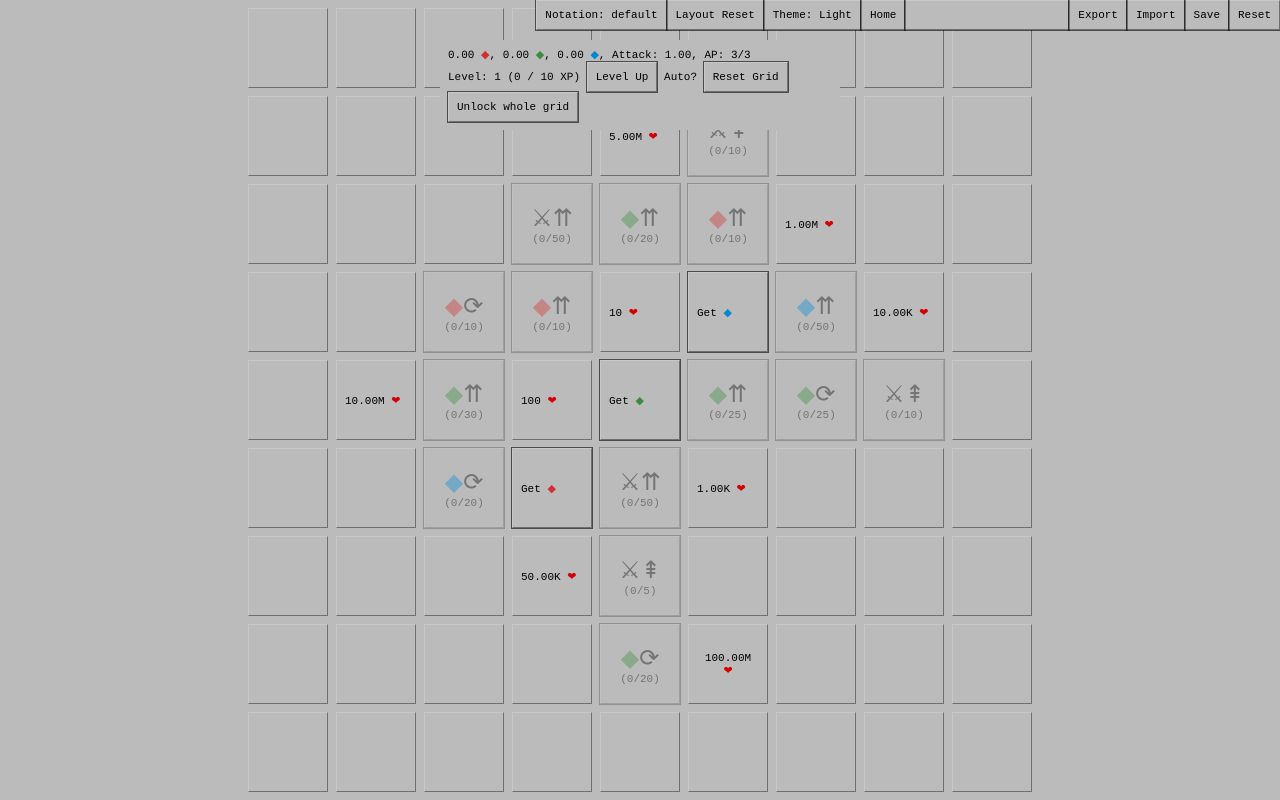
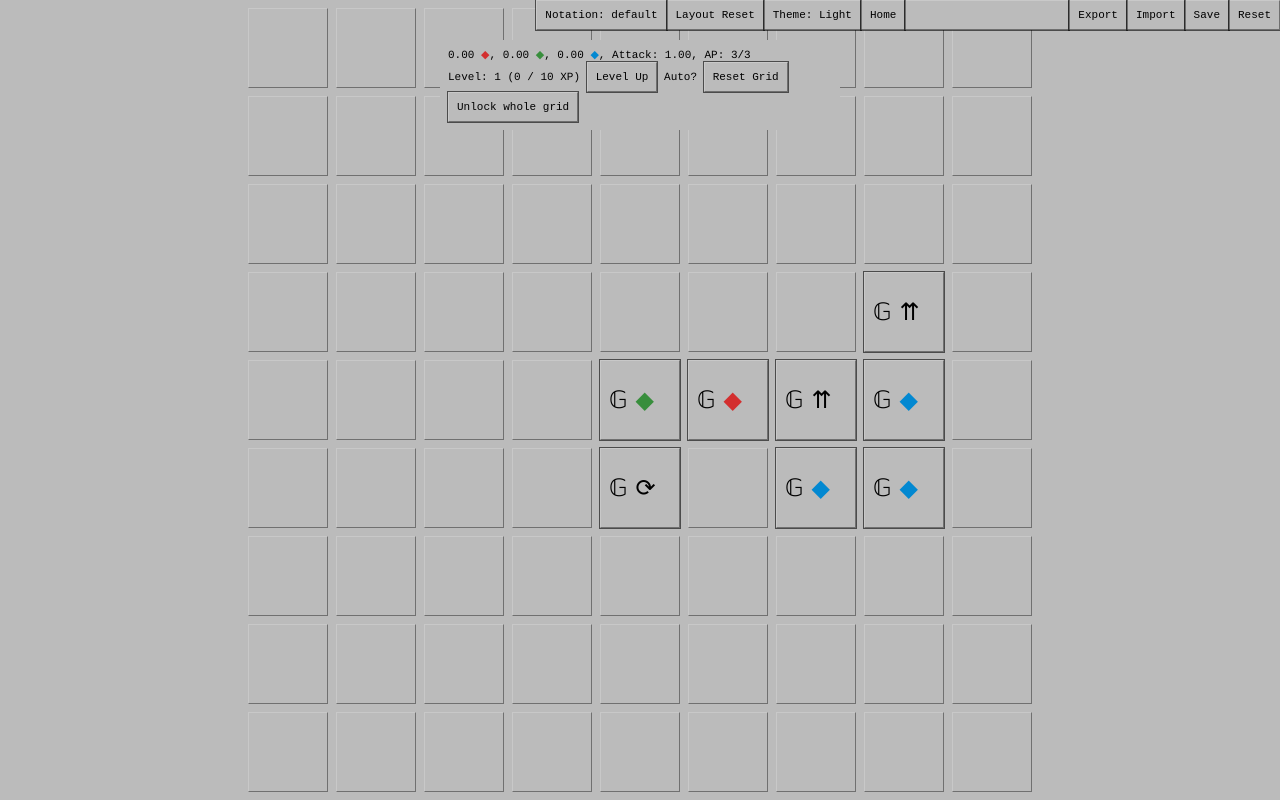
Before and after one commit to JackOE3/cogito-cosmos, a SvelteKit app: page /grid in a window 1280 px wide. Both pictures are taken after a click on the button "Unlock whole grid". Built offline with nearby package versions, Linux system fonts and the light colour scheme.

Commit message:
added derived generators which can boost other generators

```diff
--- a/src/lib/gamelogic/utils.ts
+++ b/src/lib/gamelogic/utils.ts
@@ -75,6 +75,10 @@ export const baseLog = (base: number, x: number): number => {
 
 export function checkBoolForNum(bool: boolean, num: number, or = 1): number {
     return bool ? num : or
+}
+
+export function randInt(max: number): number {
+    return Math.floor(Math.random() * (max + 1))
 }
 
 export function getOffset(el: HTMLElement): { left: number; top: number } {
--- a/src/lib/store/primitive/misc.svelte.ts
+++ b/src/lib/store/primitive/misc.svelte.ts
@@ -38,12 +38,46 @@ export interface CombatI extends ContentI {
     defeated: boolean
 }
 
+export type Multiplier = {
+    id: string
+    value: number
+}
+export type ResourceMetric = {
+    base: number
+    current: number
+    multipliers: Multiplier[]
+    resource: GeneratorResource
+}
+
 export interface GeneratorI extends ContentI {
-    type: 'generator'
-    resource: GeneratorResource
+    readonly type: 'generator'
+    gain: ResourceMetric
+    cost?: ResourceMetric
+    readonly baseDurationMillis: number
+    speed: {
+        base: number
+        current: number
+        multipliers: Multiplier[]
+    }
     active: boolean
     progress: number
-    efficiency: number // starts at 100%, will go down asymptotically to 0%
+}
+
+export type DerivativeEffect = 'boostGeneratorGain' | 'boostGeneratorSpeed'
+export type Stencil = 'adjacent' | '3x3'
+export interface GeneratorDerivativeI extends ContentI {
+    readonly type: 'generatorDerivative'
+    id: string
+    effect: DerivativeEffect
+    stencil: Stencil
+    cost?: ResourceMetric
+    level: number
+    boost: number
+    currentExp: number
+    requiredExp: number
+    expPerSec: number
+    active: boolean
+    progress: number
 }
 
 export type UpgradeType = 'addAttack' | 'multAttack' | 'addGeneratorGain' | 'addGeneratorSpeed'
@@ -81,7 +115,7 @@ export interface MultAttackUpgrade extends UpgradeBaseI {
 
 export type UpgradeI = GeneratorGainUpgrade | GeneratorSpeedUpgrade | AddAttackUpgrade | MultAttackUpgrade
 
-export type CellContent = EmptyI | LockedI | CombatI | GeneratorI | UpgradeI
+export type CellContent = EmptyI | LockedI | CombatI | GeneratorI | GeneratorDerivativeI | UpgradeI
 
 export type Location = {
     row: number
--- a/src/routes/grid/+page.svelte
+++ b/src/routes/grid/+page.svelte
@@ -1,7 +1,7 @@
 <script lang="ts">
     import ProgBar from '$lib/components/misc/ProgBar.svelte'
     import { tooltip } from '$lib/components/tooltips/tooltip.svelte'
-    import { colors, formatNumber, formatWhole, square, uuidv4 } from '$lib/gamelogic/utils'
+    import { colors, formatNumber, formatWhole, randInt, square, uuidv4 } from '$lib/gamelogic/utils'
     import {
         derivedGrid,
         fastFowardFactor,
@@ -15,9 +15,14 @@
         type Cell,
         type CellContent,
         type CombatI,
+        type DerivativeEffect,
+        type GeneratorDerivativeI,
         type GeneratorI,
         type GeneratorResource,
         type LockedI,
+        type Multiplier,
+        type ResourceMetric,
+        type Stencil,
         type UpgradeI
     } from '$lib/store'
     import { cubicOut, quartOut } from 'svelte/easing'
@@ -25,6 +30,11 @@
     import { Tween } from 'svelte/motion'
     import UpgradeCellComponent from '$lib/components/UpgradeCell.svelte'
     import { movable } from '$lib/gamelogic/movable.svelte'
+
+    const unicodeChars = {
+        upwardsPairedArrows: '&#8648;',
+        clockwiseGappedCircleArrow: '&#10227;'
+    }
 
     const center = Math.floor(N_ROWS / 2)
 
@@ -104,6 +114,7 @@
     }
 
     function populateCells(): void {
+        console.log('populating')
         for (let i = 0; i < N_ROWS; i++) {
             for (let j = 0; j < N_COLS; j++) {
                 gridCell.value[i][j] = {
@@ -119,7 +130,11 @@
         setStartingCell()
     }
 
-    if (typeof gridCell.value[center][center] === 'undefined') populateCells()
+    //if (typeof gridCell.value[center][center] === 'undefined') populateCells()
+
+    if (gridCell.value.flat().some(cell => typeof cell === 'undefined')) {
+        populateCells()
+    }
 
     // This is needed because you cant save a Tween object to localStorage
     gridCell.value.flat().forEach(cell => {
@@ -198,13 +213,61 @@
             defeated: false
         }
     }
-    function makeGenerator(resource: GeneratorResource): GeneratorI {
+    function makeGenerator(
+        duration: number,
+        gain: {
+            amount: number
+            resource: GeneratorResource
+        },
+        cost?: {
+            amount: number
+            resource: GeneratorResource
+        }
+    ): GeneratorI {
+        let costGen: ResourceMetric | undefined = undefined
+        if (cost) costGen = { base: cost.amount, current: cost.amount, multipliers: [], resource: cost.resource }
         return {
             type: 'generator',
-            resource,
+            gain: { base: gain.amount, current: gain.amount, multipliers: [], resource: gain.resource },
+            cost: costGen,
+            baseDurationMillis: duration,
+            speed: {
+                base: 1,
+                current: 1,
+                multipliers: []
+            },
             active: false,
-            progress: 0,
-            efficiency: 1
+            progress: 0
+        }
+    }
+
+    function getAffectedCells(rowIdx: number, colIdx: number, stencil: Stencil): CellContent[] {
+        switch (stencil) {
+            case 'adjacent':
+                return [
+                    gridCell.value[rowIdx][colIdx - 1].content,
+                    gridCell.value[rowIdx][colIdx + 1].content,
+                    gridCell.value[rowIdx - 1][colIdx].content,
+                    gridCell.value[rowIdx + 1][colIdx].content
+                ]
+            default:
+                return []
+        }
+    }
+
+    function makeGeneratorDerivative(row: number, col: number, stencil: Stencil, effect: DerivativeEffect, boost: number): GeneratorDerivativeI {
+        return {
+            type: 'generatorDerivative',
+            id: uuidv4(),
+            effect,
+            stencil,
+            currentExp: 0,
+            requiredExp: 1,
+            expPerSec: 1,
+            level: 0,
+            boost,
+            active: false,
+            progress: 0
         }
     }
     function makeAddAttackUpgrade(addAttack: number, cost: number, resource: GeneratorResource, maxBuy?: number): UpgradeI {
@@ -292,6 +355,41 @@
         }
     }
 
+    const getTotalMult = (mults: Multiplier[]) => mults.reduce((acc, mult) => mult.value * acc, 1)
+
+    function boostGeneratorGain(cell: CellContent, amount: number, id: string): void {
+        if (cell.type !== 'generator') return
+        // find the multiplier corresponding to the id from the cell which causes it
+        const mult = cell.gain.multipliers.find(mult => mult.id === id)
+        if (!mult) cell.gain.multipliers.push({ id, value: 1 + amount })
+        else mult.value += amount
+
+        // update the currently boosted value of the target
+        let gainMult = getTotalMult(cell.gain.multipliers)
+        cell.gain.current = cell.gain.base * gainMult
+    }
+    function boostGeneratorSpeed(cell: CellContent, amount: number, id: string): void {
+        if (cell.type !== 'generator') return
+        // find the multiplier corresponding to the id from the cell which causes it
+        const mult = cell.speed.multipliers.find(mult => mult.id === id)
+        if (!mult) cell.speed.multipliers.push({ id, value: 1 + amount })
+        else mult.value += amount
+
+        // update the currently boosted value of the target
+        let speedMult = getTotalMult(cell.speed.multipliers)
+        cell.speed.current = cell.speed.base * speedMult
+    }
+
+    const boostCallbacks: Record<DerivativeEffect, (cell: CellContent, amount: number, id: string) => void> = {
+        boostGeneratorGain,
+        boostGeneratorSpeed
+    }
+
+    function getDescForBoost(effect: DerivativeEffect, stencil: Stencil, boost: number): string {
+        const what = effect === 'boostGeneratorGain' ? 'gain' : effect === 'boostGeneratorSpeed' ? 'speed ' : ''
+        return `Boost the ${what} of ${stencil} basic generators <br> by ${formatWhole(boost * 100)}% per level.`
+    }
+
     /**
      * deterministic cell content for rapid prototyping
      */
@@ -302,39 +400,15 @@
             gridCellContent[center + row][center + col] = content
         }
 
-        atRelLocation(-3, 0, makeCombat(5e6))
-        atRelLocation(-3, 1, makeMultAttackUpgrade(1.5, 1e3, Resource.BLUE, 10))
+        atRelLocation(0, 0, makeGenerator(1000, { amount: 1, resource: 'green' }))
+        atRelLocation(0, 1, makeGenerator(1000, { amount: 1, resource: 'red' }, { amount: 2, resource: 'green' }))
+        atRelLocation(0, 2, makeGeneratorDerivative(0, 2, 'adjacent', 'boostGeneratorGain', 0.1))
+        atRelLocation(-1, 3, makeGeneratorDerivative(-1, 3, 'adjacent', 'boostGeneratorGain', 0.1))
+        atRelLocation(1, 0, makeGeneratorDerivative(1, 0, 'adjacent', 'boostGeneratorSpeed', 1))
 
-        atRelLocation(-2, -1, makeAddAttackUpgrade(1, 100, Resource.RED, 50))
-        atRelLocation(-2, 0, makeAddGeneratorGainUpgrade(Resource.GREEN, 1, 100, Resource.RED, 20))
-        atRelLocation(-2, 1, makeAddGeneratorGainUpgrade(Resource.RED, 1, 100, Resource.RED, 10))
-        atRelLocation(-2, 2, makeCombat(1e6))
-
-        atRelLocation(-1, -2, makeAddGeneratorSpeedUpgrade(Resource.RED, 1, 1e3, Resource.BLUE, 10))
-        atRelLocation(-1, -1, makeAddGeneratorGainUpgrade(Resource.RED, 1, 1e3, Resource.GREEN, 10))
-        atRelLocation(-1, 0, makeCombat(10))
-        atRelLocation(-1, 1, makeGenerator(Resource.BLUE))
-        atRelLocation(-1, 2, makeAddGeneratorGainUpgrade(Resource.BLUE, 1, 10, Resource.GREEN, 50))
-        atRelLocation(-1, 3, makeCombat(1e4))
-
-        atRelLocation(0, -3, makeCombat(1e7))
-        atRelLocation(0, -2, makeAddGeneratorGainUpgrade(Resource.GREEN, 1, 1e3, Resource.BLUE, 30))
-        atRelLocation(0, -1, makeCombat(100))
-        atRelLocation(0, 0, makeGenerator(Resource.GREEN))
-        atRelLocation(0, 1, makeAddGeneratorGainUpgrade(Resource.GREEN, 1, 5, Resource.GREEN, 25))
-        atRelLocation(0, 2, makeAddGeneratorSpeedUpgrade(Resource.GREEN, 1, 5, Resource.GREEN, 25))
-        atRelLocation(0, 3, makeMultAttackUpgrade(1.5, 1e3, Resource.GREEN, 10))
-
-        atRelLocation(1, -2, makeAddGeneratorSpeedUpgrade(Resource.BLUE, 1, 200, Resource.GREEN, 20))
-        atRelLocation(1, -1, makeGenerator(Resource.RED))
-        atRelLocation(1, 0, makeAddAttackUpgrade(1, 10, Resource.GREEN, 50))
-        atRelLocation(1, 1, makeCombat(1e3))
-
-        atRelLocation(2, -1, makeCombat(5e4))
-        atRelLocation(2, 0, makeMultAttackUpgrade(1.5, 25, Resource.RED, 5))
-
-        atRelLocation(3, 0, makeAddGeneratorSpeedUpgrade(Resource.GREEN, 1, 100, Resource.BLUE, 20))
-        atRelLocation(3, 1, makeCombat(1e8))
+        atRelLocation(0, 3, makeGenerator(1000, { amount: 1, resource: 'blue' }))
+        atRelLocation(1, 3, makeGenerator(1000, { amount: 1, resource: 'blue' }))
+        atRelLocation(1, 2, makeGenerator(1000, { amount: 1, resource: 'blue' }))
 
         return gridCellContent
     }
@@ -352,7 +426,35 @@
         // this will be quite complex and make or break good gameplay
         let content: CellContent
 
-        content = gridCellContentDeterministic[i][j]
+        /* if (i > 20 || j > 20) {
+            gridCell.value[i][j].content = { type: 'empty' }
+            return
+        } */
+        //content = gridCellContentDeterministic[i][j]
+        const res = ['red', 'green', 'blue'] as const
+        const rand = randInt(5)
+        switch (rand) {
+            case 0:
+                content = makeGenerator(3000, { amount: 1, resource: res[randInt(2)] }, { amount: 1, resource: res[randInt(2)] })
+                break
+            case 1:
+                content = makeCombat(10 + randInt(100))
+                break
+            case 2:
+                content = makeAddGeneratorGainUpgrade(res[randInt(2)], 1 + randInt(4), randInt(1e3), res[randInt(2)], randInt(1e2))
+                break
+            case 3:
+                content = makeAddGeneratorSpeedUpgrade(res[randInt(2)], 1 + randInt(4), randInt(1e3), res[randInt(2)], randInt(1e2))
+                break
+            case 4:
+                content = makeAddAttackUpgrade(1 + randInt(4), randInt(1e2), res[randInt(2)], randInt(1e2))
+                break
+            case 5:
+                content = makeMultAttackUpgrade(1 + randInt(10) / 10, randInt(1e2), res[randInt(2)], randInt(1e2))
+                break
+            default:
+                content = { type: 'empty' }
+        }
 
         gridCell.value[i][j].content = content
     }
@@ -399,12 +501,15 @@
     }
 
     const generatorCellsActive = $derived(
-        gridCell.value
-            .flat()
-            .filter(cell => cell.content.type === 'generator' && cell.content.active)
-            .map(cell => cell.content as GeneratorI)
+        gridCell.value.flat().filter(cell => cell.content.type === 'generator' && cell.content.active)
+        /* .map(cell => cell.content as GeneratorI) */
     )
-    const numGeneratorCellsActive = $derived(generatorCellsActive.length)
+    const generatorDerivativeCellsActive = $derived(
+        gridCell.value.flat().filter(cell => cell.content.type === 'generatorDerivative' && cell.content.active)
+        /* .map(cell => cell.content as GeneratorDerivativeI) */
+    )
+
+    const numTotalGeneratorCellsActive = $derived(generatorCellsActive.length + generatorDerivativeCellsActive.length)
 
     const combatCellsActive = $derived(
         gridCell.value
@@ -417,7 +522,7 @@
     let animationId: number
 
     $effect(() => {
-        if (numGeneratorCellsActive > 0) {
+        if (numTotalGeneratorCellsActive > 0) {
             lastTime = null
             animationId = requestAnimationFrame(evolveProgressBars)
         }
@@ -433,23 +538,59 @@
     let lastTime: number | null = null
     function evolveProgressBars(currentTime: number): void {
         if (lastTime === null) lastTime = currentTime
-        const deltaTimeMillis = Math.max(Math.min(currentTime - lastTime), 0)
+        const deltaTimeMillis = Math.max(Math.min(currentTime - lastTime), 0) * fastFowardFactor.value
         lastTime = currentTime
 
         // this can show me the frame rate actually
-        //console.log(deltaTimeMillis)
+        /* console.log(deltaTimeMillis) */
+        for (const cell of generatorDerivativeCellsActive) {
+            const generator = cell.content as GeneratorDerivativeI
+            generator.currentExp += (generator.expPerSec * deltaTimeMillis) / 1000
+            while (generator.currentExp >= generator.requiredExp) {
+                if (generator.cost) {
+                    if (resource.value[generator.cost.resource] < generator.cost.current) {
+                        generator.progress = 0
+                        generator.active = false
+                        break
+                    }
+                    resource.value[generator.cost.resource] -= generator.cost.current
+                }
 
-        for (const generator of generatorCellsActive) {
-            generator.progress += (deltaTimeMillis / derivedGrid.generatorDurationForResource[generator.resource]) * fastFowardFactor.value
+                // get affected cells via the stencil
+                const affectedCells = getAffectedCells(cell.location.row, cell.location.col, generator.stencil)
+                // apply the corresponding effect onto all affected cells
+                for (const cell of affectedCells) {
+                    boostCallbacks[generator.effect](cell, generator.boost, generator.id)
+                }
+
+                //generator.applyEffect()
+                generator.currentExp -= generator.requiredExp
+                generator.requiredExp *= 1.15
+                generator.level++
+            }
+        }
+
+        for (const cell of generatorCellsActive) {
+            const generator = cell.content as GeneratorI
+            generator.progress += (deltaTimeMillis / generator.baseDurationMillis) * generator.speed.current
             while (generator.progress >= 1) {
-                resource.value[generator.resource] += derivedGrid.generatorGainForResource[generator.resource]
+                if (generator.cost) {
+                    if (resource.value[generator.cost.resource] < generator.cost.current) {
+                        generator.progress = 0
+                        generator.active = false
+                        break
+                    }
+                    resource.value[generator.cost.resource] -= generator.cost.current
+                }
+
+                resource.value[generator.gain.resource] += generator.gain.current
                 generator.progress -= 1
                 // ensures that the progress bar will always start from 0 and not carry over some remainder:
                 if (generator.progress < 1) generator.progress = 0
             }
         }
 
-        if (numGeneratorCellsActive > 0) animationId = requestAnimationFrame(evolveProgressBars)
+        if (numTotalGeneratorCellsActive > 0) animationId = requestAnimationFrame(evolveProgressBars)
     }
 
     /**
@@ -462,7 +603,7 @@
      */
     let actionPoints = $derived.by(() => {
         let points = maxActionPoints
-        points -= numGeneratorCellsActive
+        points -= numTotalGeneratorCellsActive
         points -= numCombatCellsActive
         return points
     })
@@ -476,9 +617,11 @@
     }
 
     function unlockWholeGrid(): void {
+        const gridCellContentDeterministic = setDeterministicCellContent()
         for (let i = 0; i < N_ROWS; i++) {
             for (let j = 0; j < N_ROWS; j++) {
-                setCellContent(i, j)
+                /* setCellContent(i, j) */
+                gridCell.value[i][j].content = gridCellContentDeterministic[i][j]
             }
         }
     }
@@ -523,6 +666,8 @@
 {/snippet}
 
 {#snippet generatorCell(generator: GeneratorI)}
+    {@const gainMetric = `+${formatNumber(generator.gain.current, 2)} ${square[generator.gain.resource]}`}
+    {@const costMetric = generator.cost ? `/ -${formatNumber(generator.cost.current, 2)} ${square[generator.cost.resource]}` : ''}
     <button
         class="full"
         onclick={() => {
@@ -532,19 +677,64 @@
             //generatorActive[resourceName] = !generatorActive[resourceName]
         }}
         style="display: flex; flex-direction:column; justify-content: center; gap: 0.25rem; {generator.active
-            ? `background: ${colors(0.2)[generator.resource]}`
+            ? `background: ${colors(0.2)[generator.gain.resource]}`
             : ''}"
         use:tooltip={() => ({
-            data: `Basic Generator ${generator.active ? '[...]' : ''}<hr> +${derivedGrid.generatorGainForResource[generator.resource]} ${square[generator.resource]} every ${formatNumber(derivedGrid.generatorDurationForResource[generator.resource] / 1000, 2)}s <br> <span style="color: var(--text-medium-emphasis)">Uses 1 AP while active.</span>`
+            data: `
+            Basic Generator ${generator.active ? '[...]' : ''}<hr>
+            ${gainMetric} ${costMetric} every ${formatNumber(generator.baseDurationMillis / 1000 / generator.speed.current, 2)}s <br>
+            <span style="color: var(--text-medium-emphasis)">Uses 1 AP while active.</span>
+            `
         })}>
-        <span>Get {@html square[generator.resource]}</span>
+        <span style="font-size: 1.5rem; display: flex; gap: 0.5rem; justify-content: center;">
+            &#120126; {@html square[generator.gain.resource]}
+        </span>
         {#if generator.active}
             <ProgBar
                 --widthProgBar="100%"
                 --heightProgBar="0.5rem"
-                --barColor={colors(0.6)[generator.resource]}
+                --barColor={colors(0.6)[generator.gain.resource]}
                 --progBarBgColor="var(--dp24)"
                 --progress="{generator.progress * 100}%">
+            </ProgBar>
+        {/if}
+    </button>
+{/snippet}
+
+{#snippet generatorDerivativeCell(generator: GeneratorDerivativeI)}
+    <button
+        class="full"
+        onclick={() => {
+            if (!generator.active && actionPoints <= 0) return
+            generator.active = !generator.active
+        }}
+        style="display: flex; flex-direction:column; justify-content: center; gap: 0.25rem; {generator.active ? `background: rgba(255,255,255,0.3)` : ''}"
+        use:tooltip={() => ({
+            data: `
+            Derivative Generator ${generator.active ? '[...]' : ''}<hr>
+            Level: ${formatWhole(generator.level)} - ${formatNumber(generator.currentExp, 1)}/${formatNumber(generator.requiredExp, 1)} XP - ${formatNumber(generator.expPerSec, 1)} XP/s <br>
+            ${getDescForBoost(generator.effect, generator.stencil, generator.boost)} <br>
+            Total Effect: ${formatNumber(1 + generator.boost * generator.level, 2)}x <br>
+            <span style="color: var(--text-medium-emphasis)">Uses 1 AP while active.</span>
+            `
+        })}>
+        <span style="font-size: 1.5rem; display: flex; gap: 0.5rem; justify-content: center;">
+            &#120126;
+            <span>
+                {#if generator.effect === 'boostGeneratorGain'}
+                    {@html unicodeChars.upwardsPairedArrows}
+                {:else if generator.effect === 'boostGeneratorSpeed'}
+                    {@html unicodeChars.clockwiseGappedCircleArrow}
+                {/if}
+            </span>
+        </span>
+        {#if generator.active}
+            <ProgBar
+                --widthProgBar="100%"
+                --heightProgBar="0.5rem"
+                --barColor="white"
+                --progBarBgColor="var(--dp24)"
+                --progress="{(generator.currentExp / generator.requiredExp) * 100}%">
             </ProgBar>
         {/if}
     </button>
@@ -598,6 +788,8 @@
                                     {@render combatCell(i, j, cell.content)}
                                 {:else if cell.content.type === 'generator'}
                                     {@render generatorCell(cell.content)}
+                                {:else if cell.content.type === 'generatorDerivative'}
+                                    {@render generatorDerivativeCell(cell.content)}
                                 {:else if cell.content.type === 'upgrade'}
                                     {@render upgradeCell(cell.content)}
                                 {:else}
```
